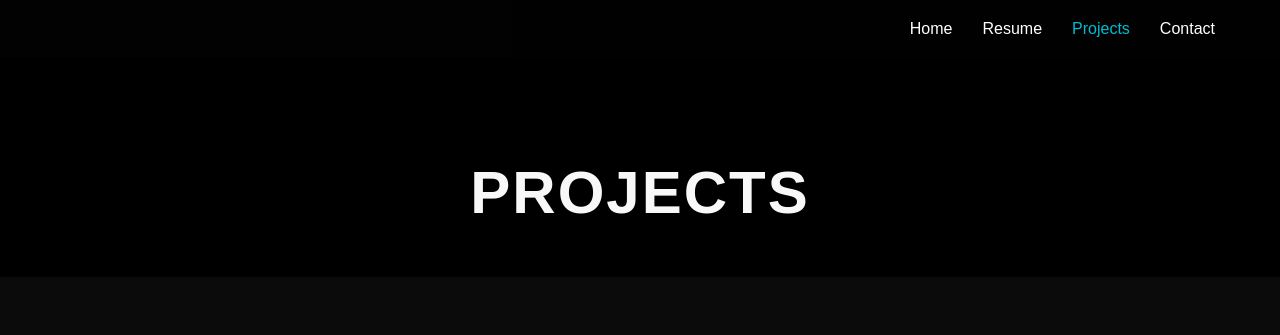
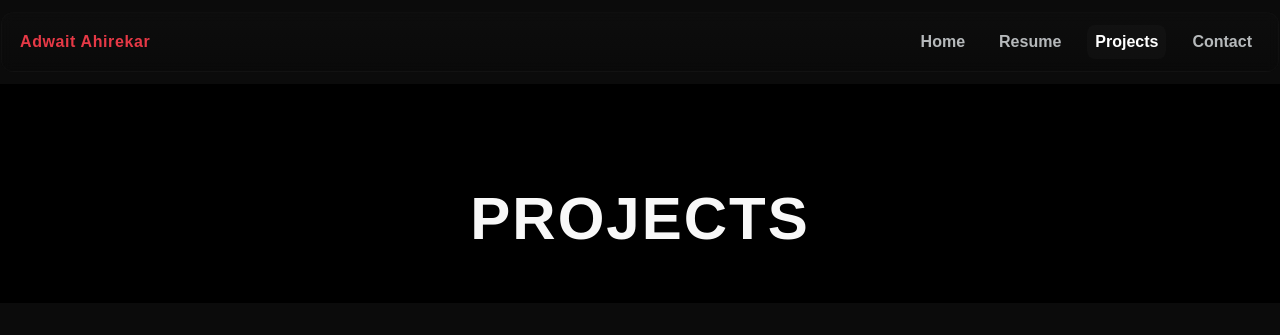
Before and after one commit to Ad-debug-eng/adwaitportfolio.github.io, a plain HTML site: page projects.html in a window 1280 px wide. Shown: the top 335 px of the page. Drawn offline with Linux system fonts and the light colour scheme.

Commit message:
Update projects.html

```diff
--- a/projects.html
+++ b/projects.html
@@ -13,26 +13,22 @@
       color: #fff;
     }
 
-    nav {
-      display: flex;
-      justify-content: flex-end;
-      align-items: center;
-      padding: 20px 50px;
-      background: rgba(0, 0, 0, 0.85);
-      position: sticky;
-      top: 0;
+    /* Navbar copied exactly from index.html */
+    nav{
+      width:calc(100% - 40px);
+      margin:12px auto;
+      display:flex;align-items:center;justify-content:space-between;
+      gap:12px;padding:12px 18px;border-radius:12px;
+      background: linear-gradient(180deg, rgba(255,255,255,0.01), rgba(0,0,0,0.03));
+      border:1px solid rgba(255,255,255,0.02);
+      position:sticky;top:12px;z-index:50;
+      backdrop-filter: blur(6px);
     }
-
-    nav a {
-      color: white;
-      text-decoration: none;
-      margin: 0 15px;
-      font-weight: 500;
-    }
-
-    nav a:hover, nav a.active {
-      color: #00bcd4;
-    }
+    .brand{font-weight:700;color:#e63946;letter-spacing:0.6px}
+    .navlinks{display:flex;gap:18px}
+    .navlinks a{color:#b6b9bb;font-weight:600;padding:8px;border-radius:8px;text-decoration:none}
+    .navlinks a:hover{color:#fff;background:rgba(255,255,255,0.02)}
+    .navlinks a.active{color:#fff;background:rgba(255,255,255,0.02)}
 
     .header {
       text-align: center;
@@ -104,11 +100,15 @@
   </style>
 </head>
 <body>
-  <nav>
-    <a href="index.html">Home</a>
-    <a href="resume.html">Resume</a>
-    <a href="projects.html" class="active">Projects</a>
-    <a href="contact.html">Contact</a>
+  <!-- Updated navbar -->
+  <nav role="navigation" aria-label="Primary navigation">
+    <div class="brand">Adwait Ahirekar</div>
+    <div class="navlinks" role="menubar">
+      <a href="index.html" role="menuitem">Home</a>
+      <a href="resume.html" role="menuitem">Resume</a>
+      <a href="projects.html" role="menuitem" class="active">Projects</a>
+      <a href="contact.html" role="menuitem">Contact</a>
+    </div>
   </nav>
 
   <section class="header">
```
Lines whose indentation alone changed are shown as unchanged.
